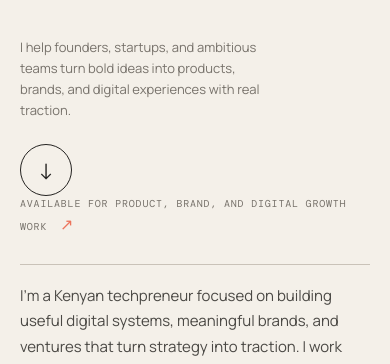
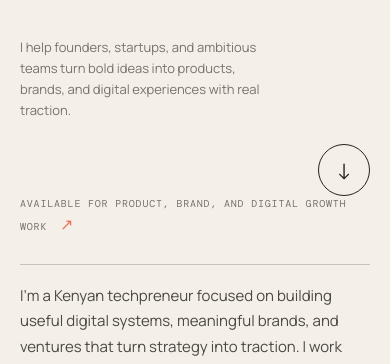
Before and after one commit to v0qeh/Personal-Portfolio, a website built with Vite: page index.html in a window 390 px wide. Shown: the part 480-844 px from the top of the page. Built offline with nearby package versions, Linux system fonts and the light colour scheme; a web font is replaced by a local one.

Commit message:
Align arrow across mobile widths

```diff
--- a/src/style.css
+++ b/src/style.css
@@ -118,6 +118,7 @@ em { font-family: var(--serif); font-weight: 500; letter-spacing: -.04em; }
   h1 { margin-top: 40px; font-size: clamp(56px, 16vw, 90px); }
   .hero-bottom { align-items: flex-start; flex-direction: column; gap: 24px; margin-top: 70px; padding-bottom: 0; }
   .hero-intro { width: auto; max-width: 250px; min-width: 0; font-size: 13px; }
+  .round-link { align-self: flex-end; margin-left: auto; }
   .hero-note { position: static; align-self: flex-start; margin-top: 0; line-height: 1.6; }
   .work, .approach, .contact { padding-bottom: 88px; }
   .section-aside { max-width: 150px; }
```
